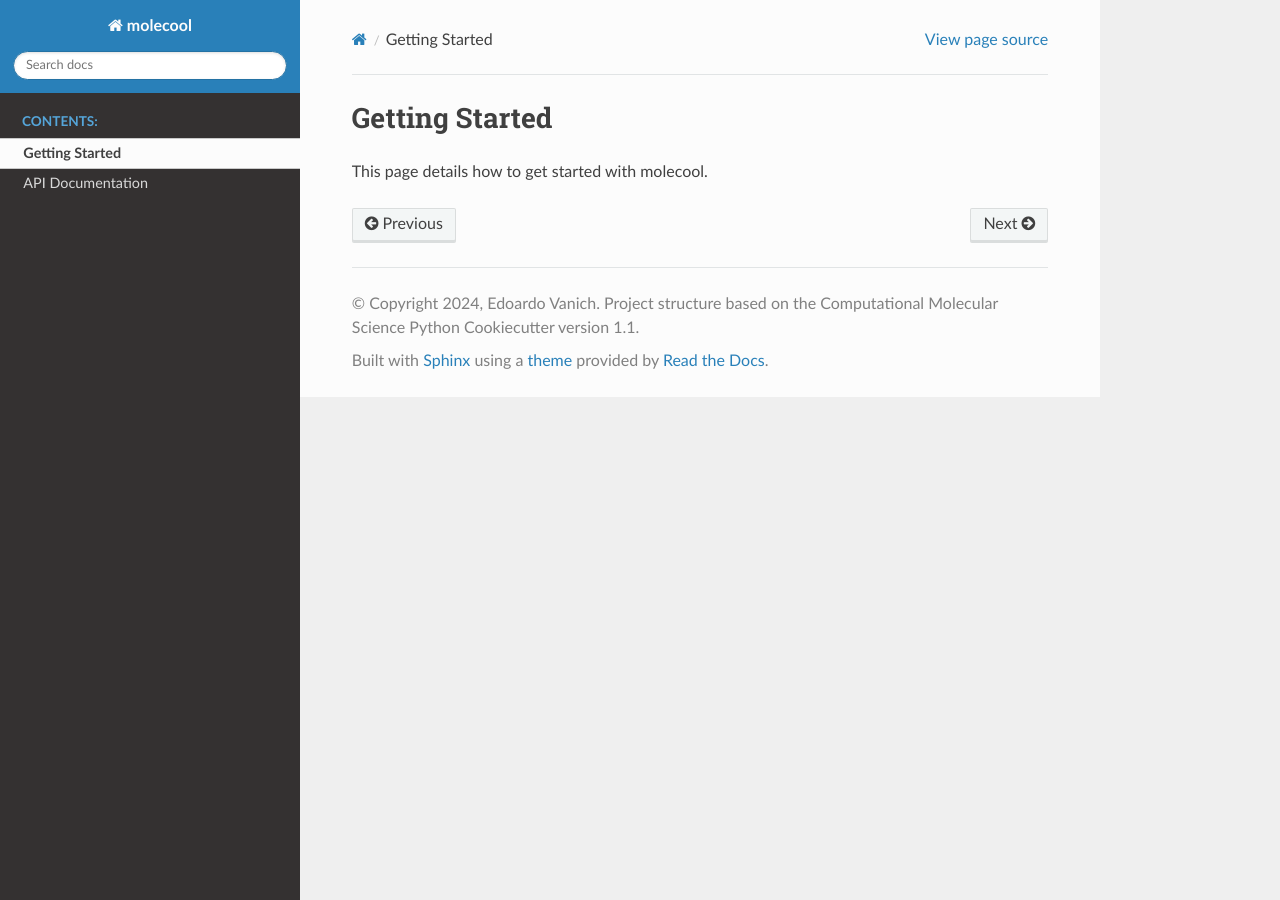
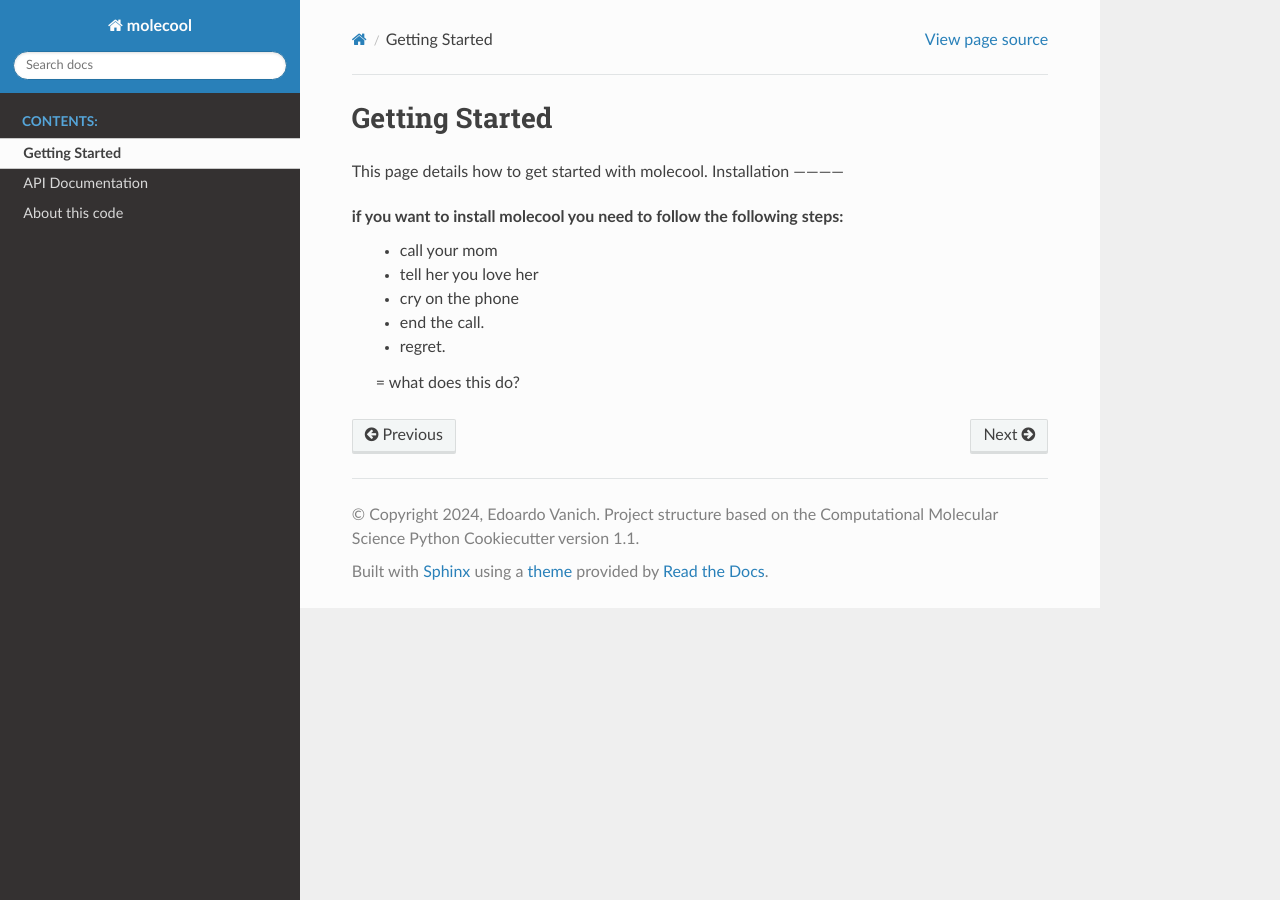
Before and after one commit to edov97/molecool, a Sphinx documentation site: the page built from docs/getting_started.rst, in a window 1280 px wide. Built offline with Sphinx 7.4.7 and the Read the Docs theme 2.0.0, drawn with Linux system fonts in a browser that asks for light colours; the version number could not be read and is left out.

Commit message:
Added the documentation in html

```diff
--- /dev/null
+++ b/docs/about.rst
@@ -0,0 +1,4 @@
+About this code
+===============
+
+this is a new page for my molecool tool documentation and is written with html sintax
--- /dev/null
+++ b/docs/autosummary/molecool.canvas.rst
@@ -0,0 +1,6 @@
+molecool.canvas
+===============
+
+.. currentmodule:: molecool
+
+.. autofunction:: canvas
--- a/docs/getting_started.rst
+++ b/docs/getting_started.rst
@@ -2,3 +2,18 @@
 ===============
 
 This page details how to get started with molecool.
+Installation
+------------
+
+if you want to install molecool you need to follow the following steps:
+ * call your mom
+
+ * tell her you love her
+
+ * cry on the phone
+
+ * end the call.
+
+ * regret.
+
+ = what does this do?
--- a/docs/index.rst
+++ b/docs/index.rst
@@ -5,6 +5,7 @@
 
 Welcome to molecool's documentation!
 =========================================================
+Molecool is an package tool designed to help research with data analysis of DFT ab initio calculations.
 
 .. toctree::
    :maxdepth: 2
@@ -12,6 +13,7 @@
 
    getting_started
    api
+   about
 
 
 
```
